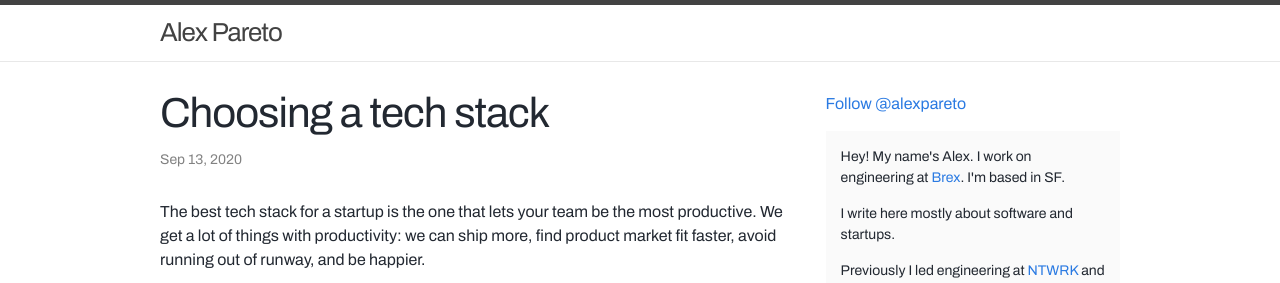
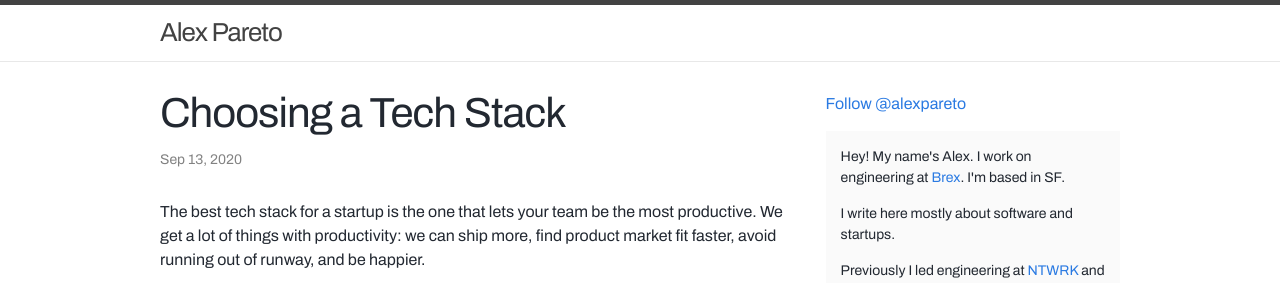
Before and after one commit to alexpareto/blog, a Jekyll site: the page built from _posts/2020-09-13-choosing-tech-stack.markdown, in a window 1280 px wide. Shown: the top 283 px of the page. Built offline with Jekyll 4.4.1, drawn with Linux system fonts in a browser that asks for light colours; comment, search, counter and statistics services are not loaded.

```diff
--- a/_posts/2020-09-13-choosing-tech-stack.markdown
+++ b/_posts/2020-09-13-choosing-tech-stack.markdown
@@ -1,6 +1,6 @@
 ---
 layout: post
-title: "Choosing a tech stack"
+title: "Choosing a Tech Stack"
 published: true
 ---
 
```
